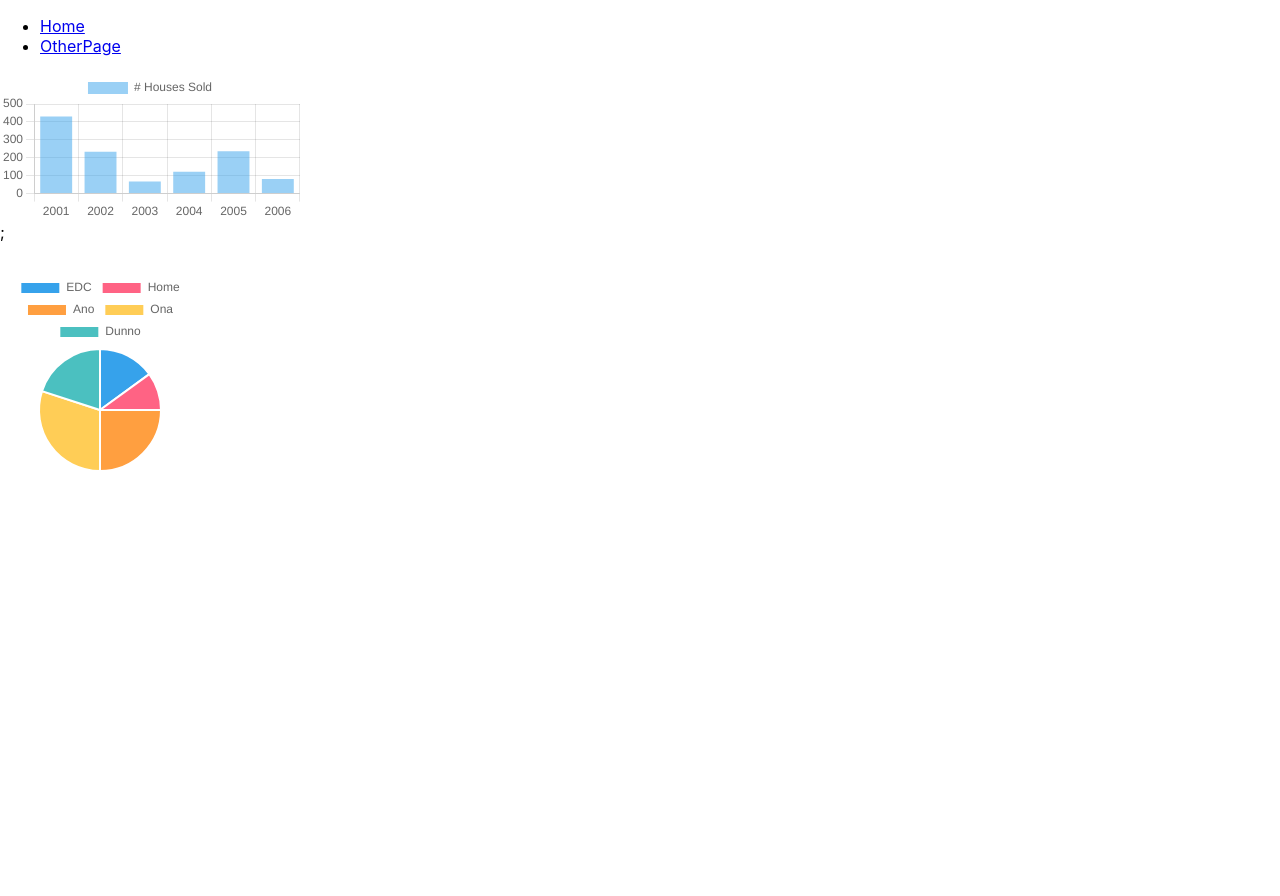
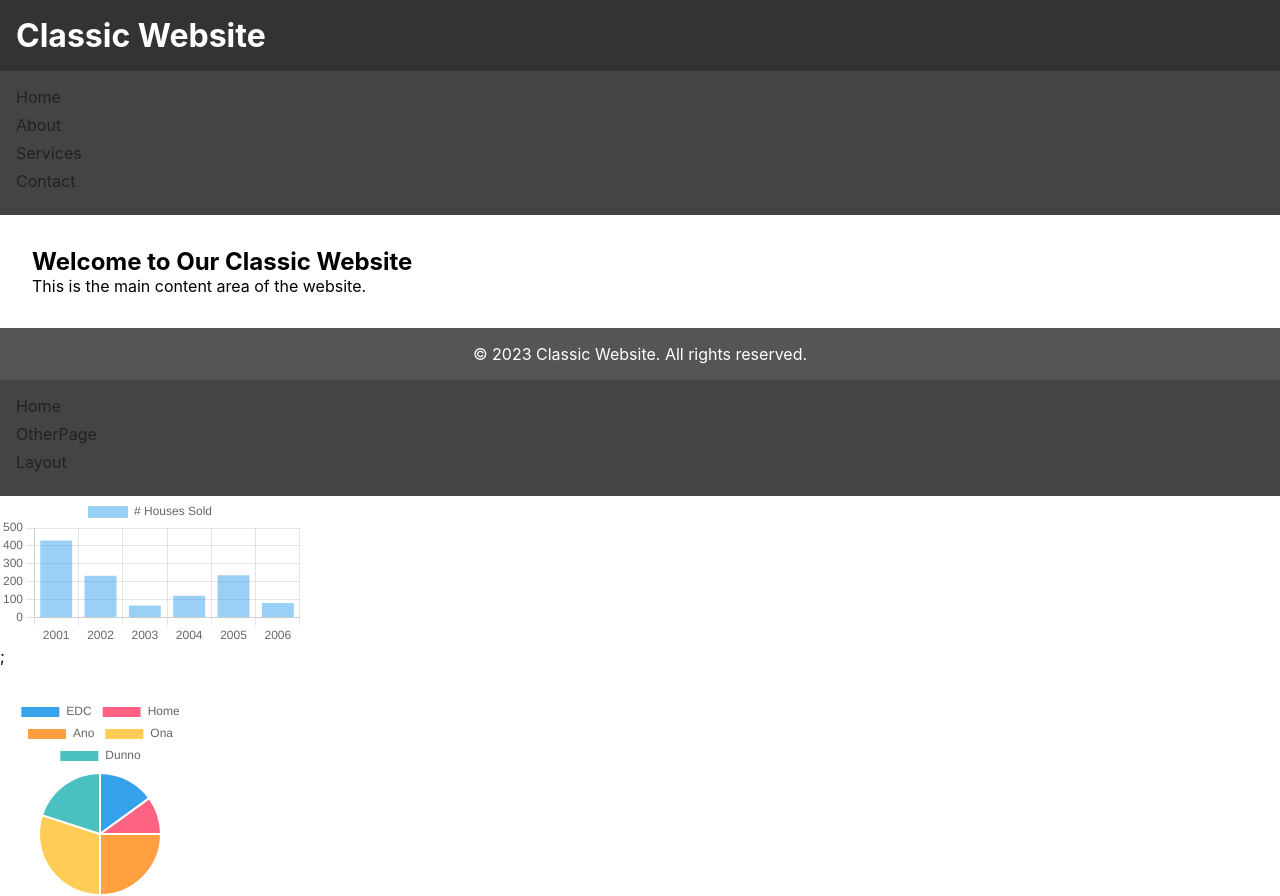
Before and after one commit to Nightbloom3/RealView, a React (Create React App) app: page / in a window 1280 px wide. Before the commit the page ends 800 px from the top, so only its background shows below. Built offline with nearby package versions, Linux system fonts and the light colour scheme.

Commit message:
Layout_Idea

```diff
--- a/src/App.css
+++ b/src/App.css
@@ -1,38 +1,41 @@
-.App {
+/* Reset some default styling */
+body, h1, h2, p, ul, li {
+  margin: 0;
+  padding: 0;
+}
+
+/* Basic styling for the layout */
+header {
+  background-color: #333;
+  color: white;
+  padding: 1rem;
+}
+
+nav {
+  background-color: #444;
+  padding: 1rem;
+}
+
+ul {
+  list-style: none;
+}
+
+ul li {
+  margin-bottom: 0.5rem;
+}
+
+ul li a {
+  text-decoration: none;
+  color: #222;
+}
+
+main {
+  padding: 2rem;
+}
+
+footer {
+  background-color: #555;
+  color: white;
+  padding: 1rem;
   text-align: center;
 }
-
-.App-logo {
-  height: 40vmin;
-  pointer-events: none;
-}
-
-@media (prefers-reduced-motion: no-preference) {
-  .App-logo {
-    animation: App-logo-spin infinite 20s linear;
-  }
-}
-
-.App-header {
-  background-color: #282c34;
-  min-height: 100vh;
-  display: flex;
-  flex-direction: column;
-  align-items: center;
-  justify-content: center;
-  font-size: calc(10px + 2vmin);
-  color: white;
-}
-
-.App-link {
-  color: #61dafb;
-}
-
-@keyframes App-logo-spin {
-  from {
-    transform: rotate(0deg);
-  }
-  to {
-    transform: rotate(360deg);
-  }
-}
--- a/src/App.jsx
+++ b/src/App.jsx
@@ -1,10 +1,18 @@
 import { Routes, Route, Link } from 'react-router-dom';
 import { OtherPage } from './Pages/OtherPage';
 import { Home } from './Pages/Home';
+import Layout from './Layout';
+import "./App.css";
+
 
 function App() {
   return (
-      <>
+    <div>
+
+      <div className="App">
+        <Layout />
+      </div>
+
       <nav>
         <ul>
           <li>
@@ -13,17 +21,21 @@ function App() {
           <li>
             <Link to="/OtherPage"> OtherPage</Link>
           </li>
+          <li>
+            <Link to="/Layout"> Layout</Link>
+          </li>
         </ul>
       </nav>
 
 
 {/* Element - hvilken page den navigere til --- > path det man kan skrive i URL */}
 
-      <Routes>
+
+<Routes>
         <Route path="/" element={<Home />} />
         <Route path="/OtherPage" element={<OtherPage />} />
       </Routes>
-      </>
+    </div>
   );
 }
 
--- /dev/null
+++ b/src/Layout.jsx
@@ -0,0 +1,18 @@
+import React from "react";
+import Header from "./Pages/Header";
+import Navigation from "./Pages/Navigation";
+import MainContent from "./Pages/MainContent";
+import Footer from "./Pages/Footer";
+
+function Layout() {
+  return (
+    <div>
+      <Header />
+      <Navigation />
+      <MainContent />
+      <Footer />
+    </div>
+  );
+}
+
+export default Layout;
--- /dev/null
+++ b/src/Pages/Footer.jsx
@@ -0,0 +1,11 @@
+import React from "react";
+
+function Footer() {
+  return (
+    <footer>
+      <p>&copy; 2023 Classic Website. All rights reserved.</p>
+    </footer>
+  );
+}
+
+export default Footer;
--- /dev/null
+++ b/src/Pages/Header.jsx
@@ -0,0 +1,11 @@
+import React from "react";
+
+function Header() {
+  return (
+    <header>
+      <h1>Classic Website</h1>
+    </header>
+  );
+}
+
+export default Header;
--- /dev/null
+++ b/src/Pages/MainContent.jsx
@@ -0,0 +1,12 @@
+import React from "react";
+
+function MainContent() {
+  return (
+    <main>
+      <h2>Welcome to Our Classic Website</h2>
+      <p>This is the main content area of the website.</p>
+    </main>
+  );
+}
+
+export default MainContent;
--- /dev/null
+++ b/src/Pages/Navigation.jsx
@@ -0,0 +1,16 @@
+import React from "react";
+
+function Navigation() {
+  return (
+    <nav>
+      <ul>
+        <li><a href="#">Home</a></li>
+        <li><a href="#">About</a></li>
+        <li><a href="#">Services</a></li>
+        <li><a href="#">Contact</a></li>
+      </ul>
+    </nav>
+  );
+}
+
+export default Navigation;
```
